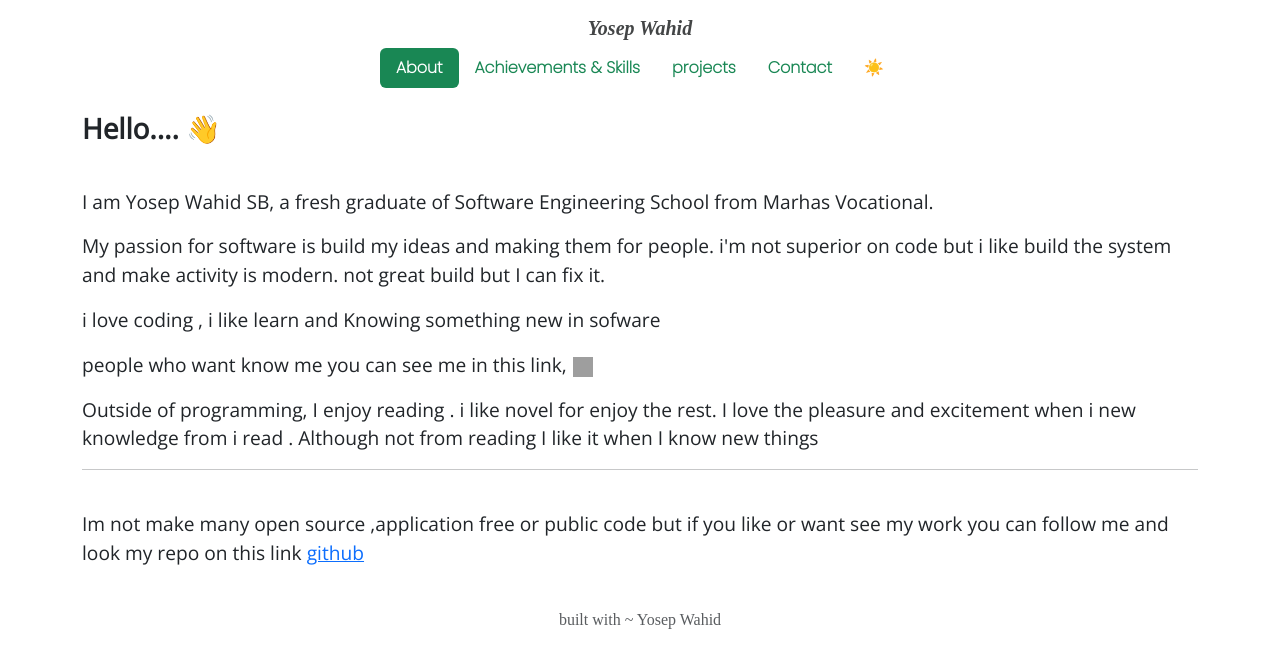
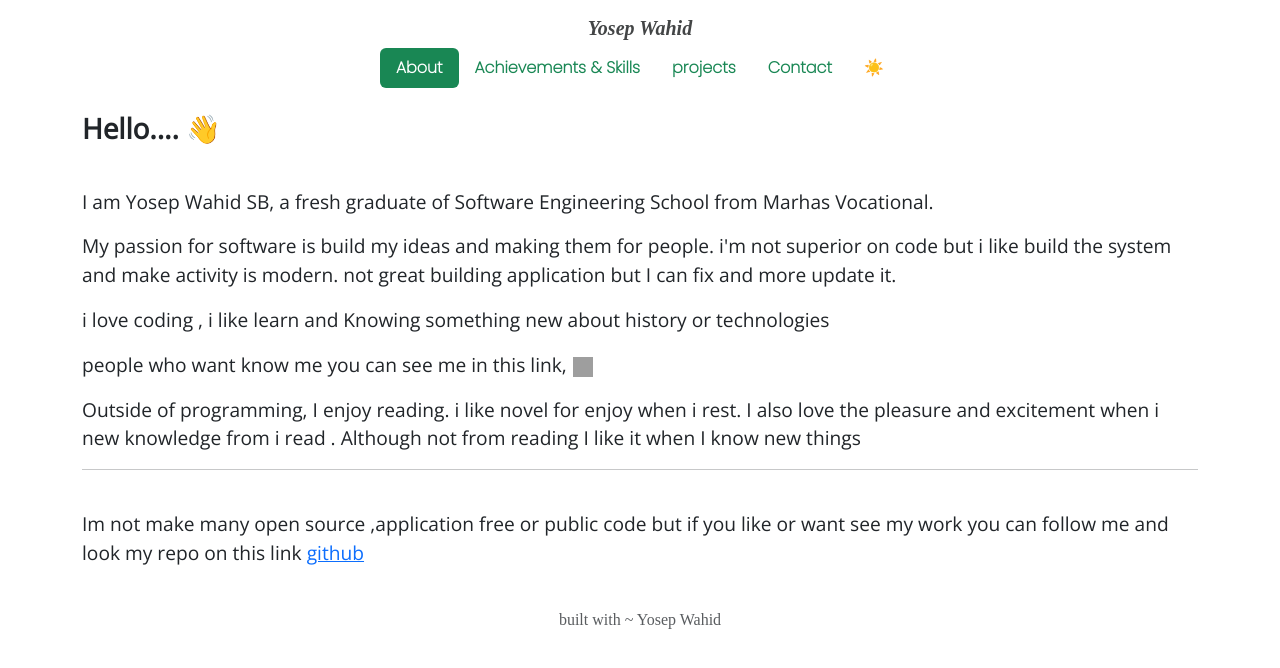
Before and after one commit to YosepWahid/YosepWahid.github.io, a plain HTML site: page about.html in a window 1280 px wide. Drawn offline with nearby package versions, Linux system fonts and the light colour scheme; grey boxes are pictures that could not be loaded; a web font is replaced by a local one.

Commit message:
fixing english grammar and list achivement

```diff
--- a/about.html
+++ b/about.html
@@ -76,10 +76,10 @@
         <p>
           My passion for software is build my ideas and making them for people.
           i'm not superior on code but i like build the system and make activity
-          is modern. not great build but I can fix it.
+          is modern. not great building application but I can fix and more update it.
         </p>
 
-        <p>i love coding , i like learn and Knowing something new in sofware</p>
+        <p>i love coding , i like learn and Knowing something new about history or technologies</p>
 
         <p>
           people who want know me you can see me in this link,
@@ -92,8 +92,8 @@
         </p>
 
         <p>
-          Outside of programming, I enjoy reading . i like novel for enjoy the
-          rest. I love the pleasure and excitement when i new knowledge from i
+          Outside of programming, I enjoy reading. i like novel for enjoy when i
+          rest. I also love the pleasure and excitement when i new knowledge from i
           read . Although not from reading I like it when I know new things
         </p>
 
```
Also changed, not shown: achievements-skills.html (+1 -1 lines).
